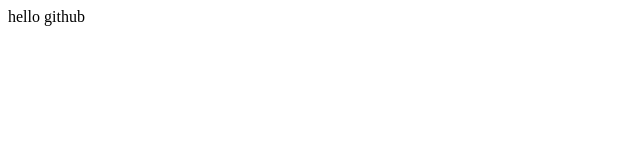
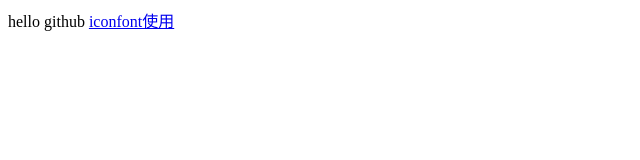
Before and after one commit to aammgm/helloworld, a plain HTML site: page index.html in a window 1280 px wide. Shown: the whole page, without its empty margins (0-640 px from the left). Drawn offline with Linux system fonts and the light colour scheme.

Commit message:
Update index.html

```diff
--- a/index.html
+++ b/index.html
@@ -7,6 +7,7 @@
 <body>
 <div id="div">
     hello github
+    <a href="aa/index.html">iconfont使用</a>
 </div>
 
 </body>
```
